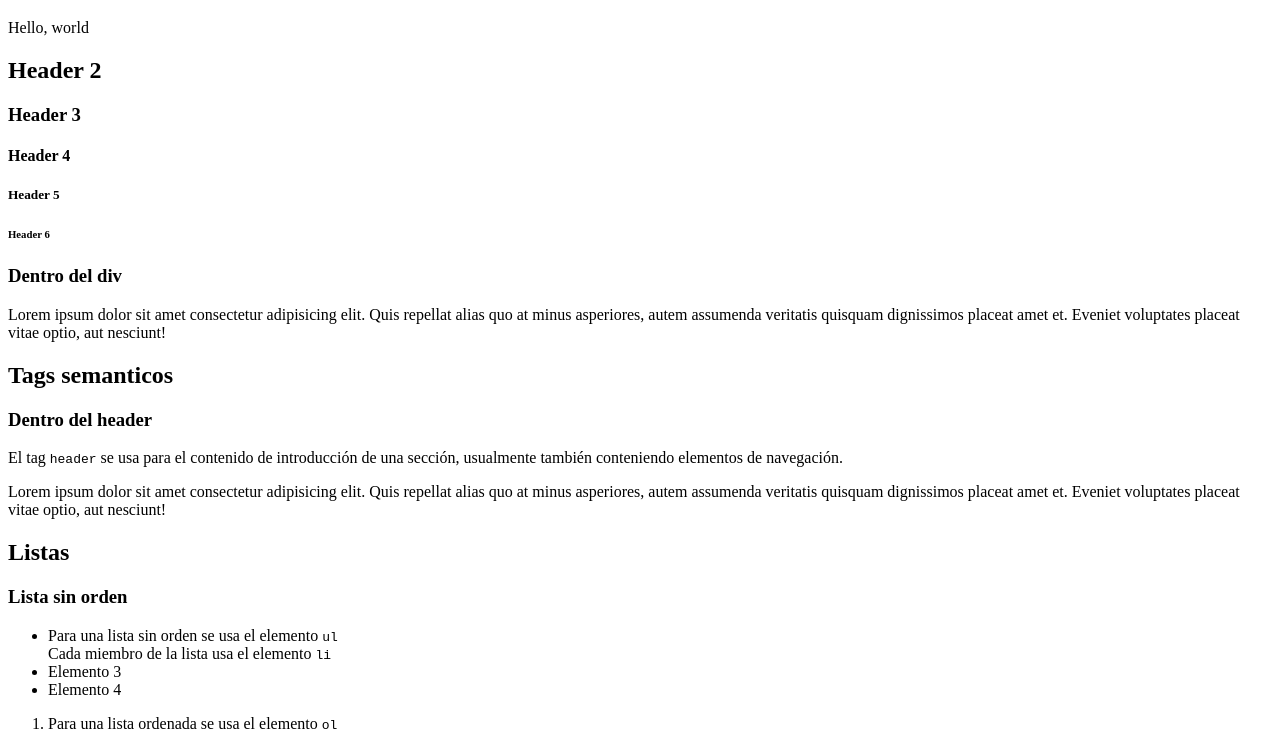
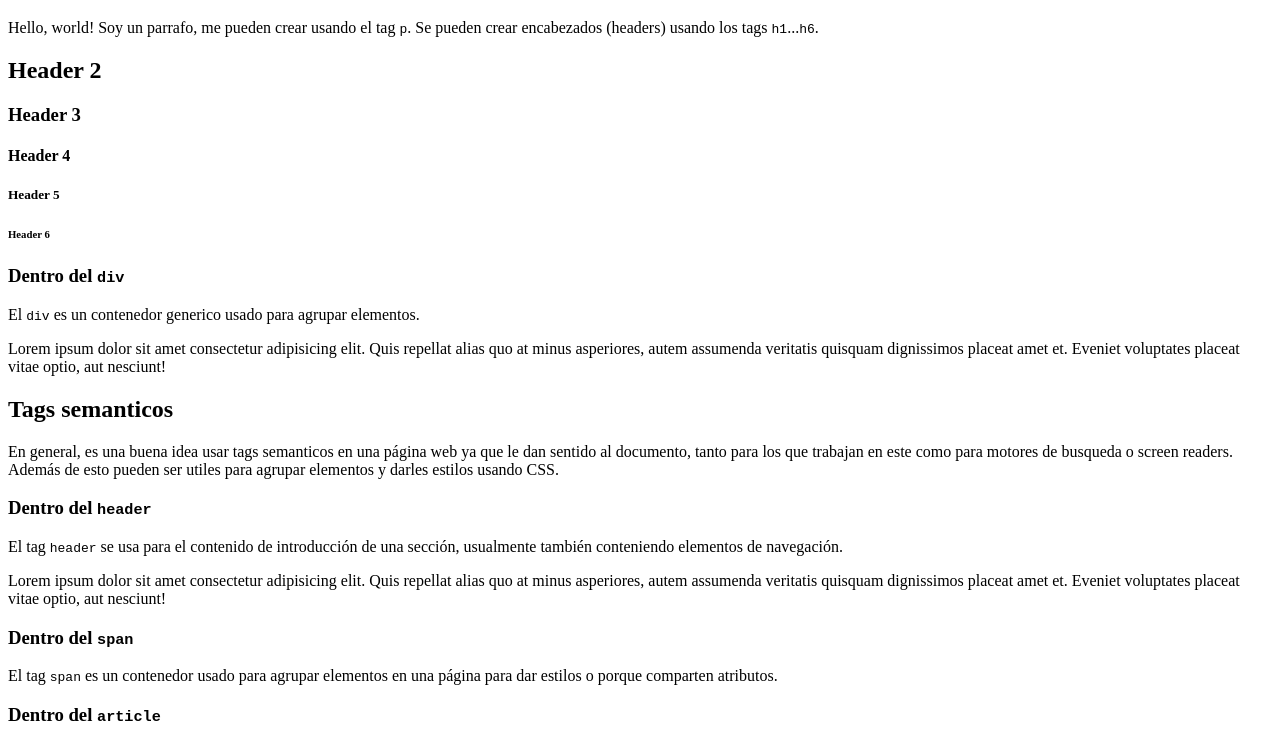
Before and after one commit to sofferjacob/Proyectos-TC2005B, a plain HTML site: page proyecto1/html/html_cheat_sheet_500.html in a window 1280 px wide. Shown: the part 61-791 px from the top of the page. Drawn offline with Linux system fonts and the light colour scheme.

Commit message:
add index

```diff
--- a/proyecto1/html/html_cheat_sheet_500.html
+++ b/proyecto1/html/html_cheat_sheet_500.html
@@ -10,22 +10,27 @@
 
 <body>
     <h1>Header 1</h1>
-    <p>Hello, world</p>
+    <p>Hello, world! Soy un parrafo, me pueden crear usando el tag <code>p</code>. Se pueden crear encabezados (headers)
+        usando los tags <code>h1</code>...<code>h6</code>.</p>
     <h2>Header 2</h2>
     <h3>Header 3</h3>
     <h4>Header 4</h4>
     <h5>Header 5</h5>
     <h6>Header 6</h6>
     <div>
-        <h3>Dentro del div</h3>
+        <h3>Dentro del <code>div</code></h3>
+        <p>El <code>div</code> es un contenedor generico usado para agrupar elementos.</p>
         <p>Lorem ipsum dolor sit amet consectetur adipisicing elit. Quis repellat alias quo at minus asperiores, autem
             assumenda veritatis quisquam dignissimos placeat amet et. Eveniet voluptates placeat vitae optio, aut
             nesciunt!</p>
     </div>
     <div>
         <h2>Tags semanticos</h2>
+        <p>En general, es una buena idea usar tags semanticos en una página web ya que le dan sentido al documento,
+            tanto para los que trabajan en este como para motores de busqueda o screen readers. Además de esto pueden
+            ser utiles para agrupar elementos y darles estilos usando CSS.</p>
         <header>
-            <h3>Dentro del header</h3>
+            <h3>Dentro del <code>header</code></h3>
             <p>El tag <code>header</code> se usa para el contenido de introducción de una sección, usualmente también
                 conteniendo elementos de navegación.</p>
             <p>Lorem ipsum dolor sit amet consectetur adipisicing elit. Quis repellat alias quo at minus asperiores,
@@ -33,8 +38,16 @@
                 assumenda veritatis quisquam dignissimos placeat amet et. Eveniet voluptates placeat vitae optio, aut
                 nesciunt!</p>
         </header>
-        <span></span>
-        <article></article>
+        <span>
+            <h3>Dentro del <code>span</code></h3>
+            <p>El tag <code>span</code> es un contenedor usado para agrupar elementos en una página para dar estilos o
+                porque comparten atributos. </p>
+        </span>
+        <article>
+            <h3>Dentro del <code>article</code></h3>
+            <p>El <code>article</code> es un tag usado para representar una composición dentro de una página, como una
+                noticia, blog post, etc.</p>
+        </article>
     </div>
     <div>
         <h2>Listas</h2>
@@ -105,7 +118,8 @@
         <ul>
             <li><code>textarea</code>: Caja de texto</li>
             <li><code>input</code>: Campo de texto. Se puede modificar el tipo de entrada usando el atributo
-                <code>type</code>.</li>
+                <code>type</code>.
+            </li>
             <li><code>button</code>: Botones. Usar <code>type="submit"</code> para un boton que envie la forma.</li>
         </ul>
         <p>En las entradas de texto se puede usar el atributo <code>placeholder</code> para indicar una instrucción. Se
```
Also changed, not shown: index.html (added, +18 -0 lines).
